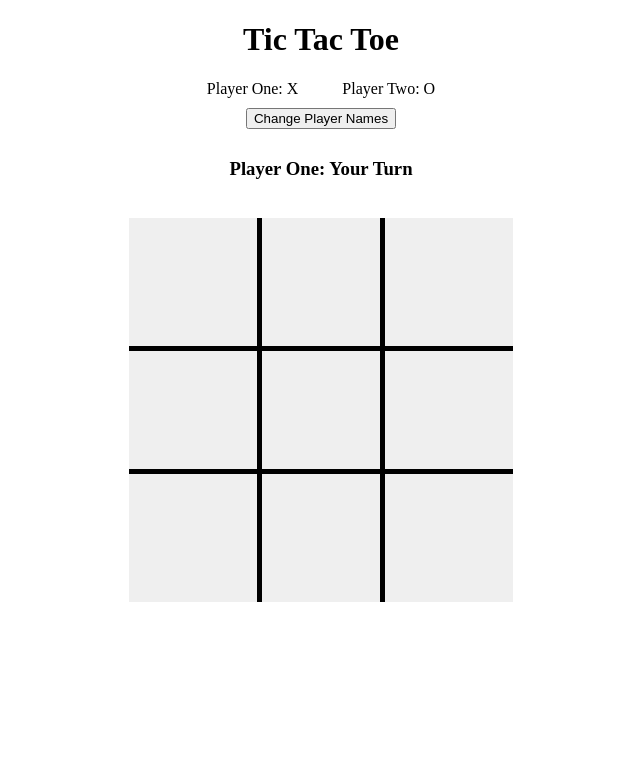
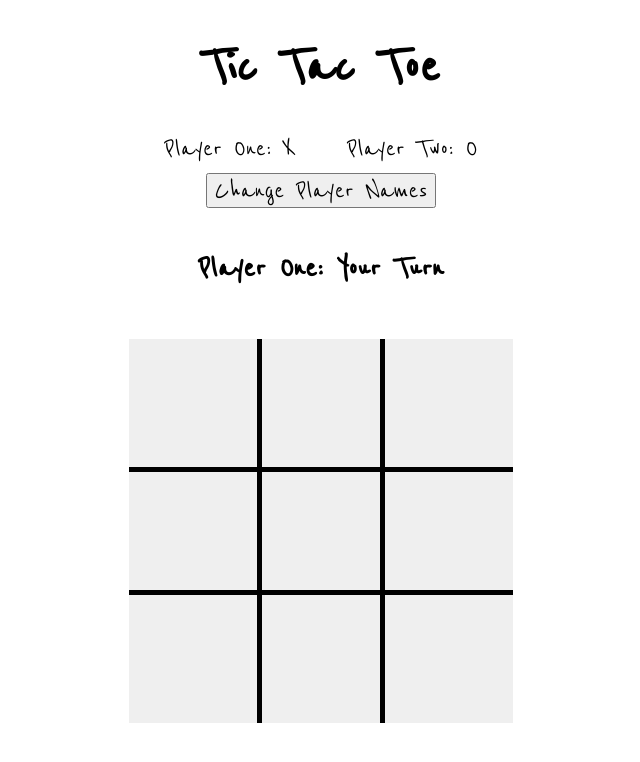
Before and after one commit to acl13/tic-tac-toe, a plain HTML site: page index.html in a window 1280 px wide. Shown: the whole page, without its empty margins (319-959 px from the left). Drawn offline with Linux system fonts and the light colour scheme.

Commit message:
add Google font Reenie Beanie

```diff
--- a/index.html
+++ b/index.html
@@ -5,6 +5,9 @@
     <meta name="viewport" content="width=device-width, initial-scale=1.0">
     <link rel="stylesheet" href="style.css">
     <title>Tic Tac Toe</title>
+    <link rel="preconnect" href="https://fonts.googleapis.com">
+<link rel="preconnect" href="https://fonts.gstatic.com" crossorigin>
+<link href="https://fonts.googleapis.com/css2?family=Reenie+Beanie&display=swap" rel="stylesheet">
 </head>
 <body>
     <h1>Tic Tac Toe</h1>
--- a/style.css
+++ b/style.css
@@ -1,5 +1,15 @@
+
+
 body {
     text-align: center;
+    font-family: "Reenie Beanie", sans-serif;
+    font-size: 1.8em;
+
+}
+
+button, input {
+    font-family: "Reenie Beanie", sans-serif;
+    font-size: 1em;
 }
 
 .board-button {
```
